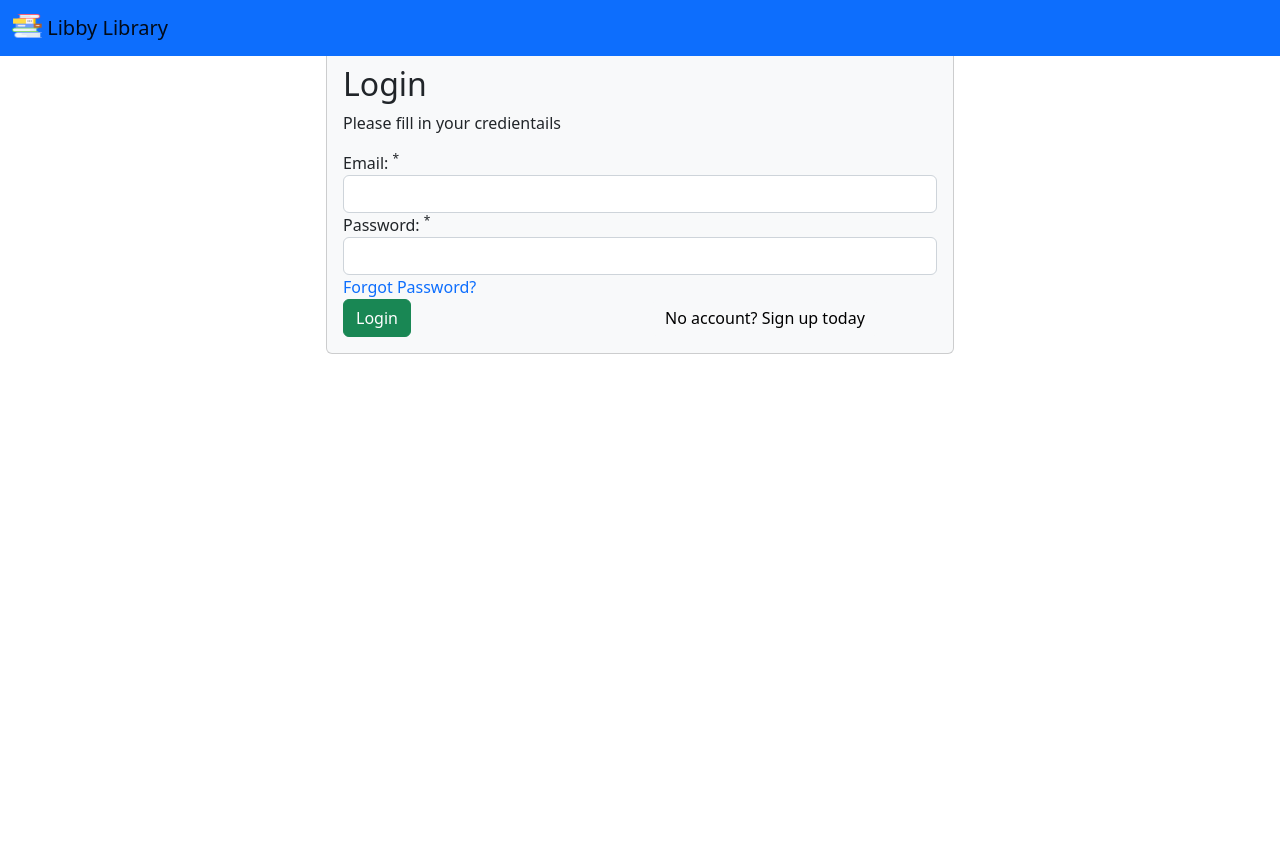
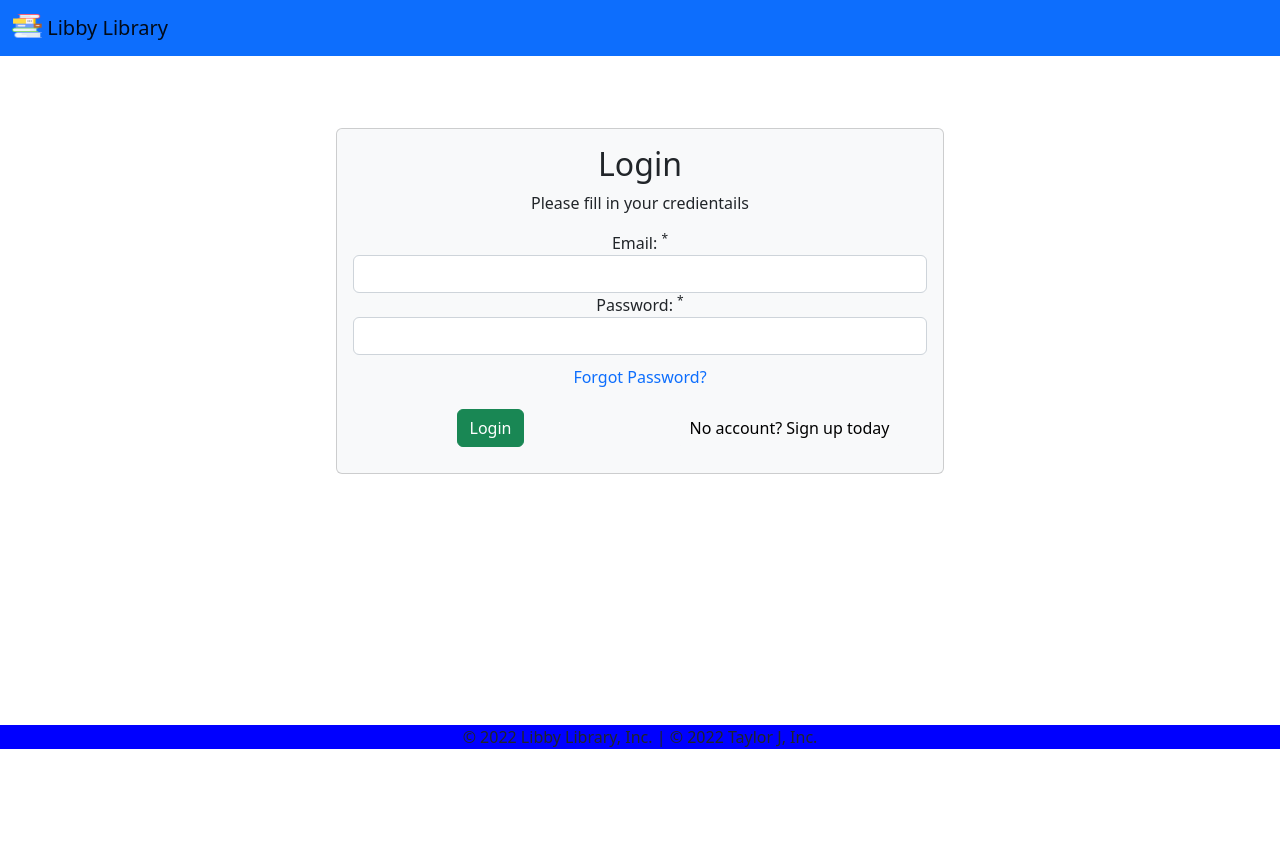
Before and after one commit to TaylorDJones11/User-Auth-App, a PHP site: page / in a window 1280 px wide. Before the commit the page ends 354 px from the top, so only its background shows below. Run offline with PHP 8.4, Linux system fonts and the light colour scheme; data that the repository does not hold is empty.

Commit message:
Fixing Login Page

```diff
--- a/index.php
+++ b/index.php
@@ -4,7 +4,7 @@
     <meta charset="utf-8">
     <meta http-equiv="X-UA-Compatible" content="IE=edge">
     <meta name="viewport" content="width=device-width, initial-scale=1.0">
-    <title>Library App</title>
+    <title>Libby Library</title>
     <link rel="stylesheet" href="src/css/stylesheet.css">
     <link href="https://cdn.jsdelivr.net/npm/bootstrap@5.2.0-beta1/dist/css/bootstrap.min.css" rel="stylesheet"
     integrity="sha384-0evHe/X+R7YkIZDRvuzKMRqM+OrBnVFBL6DOitfPri4tjfHxaWutUpFmBp4vmVor" crossorigin="anonymous">
--- a/src/css/stylesheet.css
+++ b/src/css/stylesheet.css
@@ -3,13 +3,31 @@
   margin: 0%;
 }
 
+body {
+  min-height: 100vh;
+}
+
+main {
+  padding: 20px;
+  min-height: calc(100vh - 125px);
+  margin-top: 50px;
+}
+
+footer{
+  background-color: blue;
+  text-align: center;
+}
+
 
 /* Login Page */
 
-.submit{
-  margin-top: 10px;
-}
+
 
 .forgotpassword{
   text-decoration: none;
 }
+
+.row{
+  text-align: center;
+  padding: 10px 0px;
+}
--- a/src/inc/footer.inc.php
+++ b/src/inc/footer.inc.php
@@ -0,0 +1,10 @@
+<footer class="footer">
+    <!-- Trademarks -->
+    <div class="trademarks">
+        <span>© 2022 Libby Library, Inc.</span>
+        <span>|</span>
+        <span>© 2022 Taylor J, Inc.</span>
+
+    </div>
+
+</footer>
--- a/src/pages/login.php
+++ b/src/pages/login.php
@@ -1,4 +1,19 @@
+<!DOCTYPE html>
+<html lang="en" dir="ltr">
+  <head>
+    <meta charset="utf-8">
+    <meta http-equiv="X-UA-Compatible" content="IE=edge">
+    <meta name="viewport" content="width=device-width, initial-scale=1.0">
+    <title>Libby Library</title>
+    <link rel="stylesheet" href="src/css/stylesheet.css">
+    <link href="https://cdn.jsdelivr.net/npm/bootstrap@5.2.0-beta1/dist/css/bootstrap.min.css" rel="stylesheet"
+    integrity="sha384-0evHe/X+R7YkIZDRvuzKMRqM+OrBnVFBL6DOitfPri4tjfHxaWutUpFmBp4vmVor" crossorigin="anonymous">
+    <script src="https://cdn.jsdelivr.net/npm/bootstrap@5.2.0-beta1/dist/js/bootstrap.min.js"
+    integrity="sha384-kjU+l4N0Yf4ZOJErLsIcvOU2qSb74wXpOhqTvwVx3OElZRweTnQ6d31fXEoRD1Jy" crossorigin="anonymous"></script>
+  </head>
+  <body>
 
+<main>
 <div class="row">
   <div class="col-md-6 mx-auto">
     <div class="card card-body bg-light mt-5">
@@ -37,3 +52,6 @@
   </div>
 
 </div>
+</main>
+</body>
+</html>
--- a/src/pages/register.php
+++ b/src/pages/register.php
@@ -4,7 +4,7 @@
     <meta charset="utf-8">
     <meta http-equiv="X-UA-Compatible" content="IE=edge">
     <meta name="viewport" content="width=device-width, initial-scale=1.0">
-    <title>Library App</title>
+    <title>Libby Library</title>
     <link rel="stylesheet" href="src/css/stylesheet.css">
     <link href="https://cdn.jsdelivr.net/npm/bootstrap@5.2.0-beta1/dist/css/bootstrap.min.css" rel="stylesheet"
     integrity="sha384-0evHe/X+R7YkIZDRvuzKMRqM+OrBnVFBL6DOitfPri4tjfHxaWutUpFmBp4vmVor" crossorigin="anonymous">
```
Also changed, not shown: src/inc/register.inc.php (+21 -0 lines).
